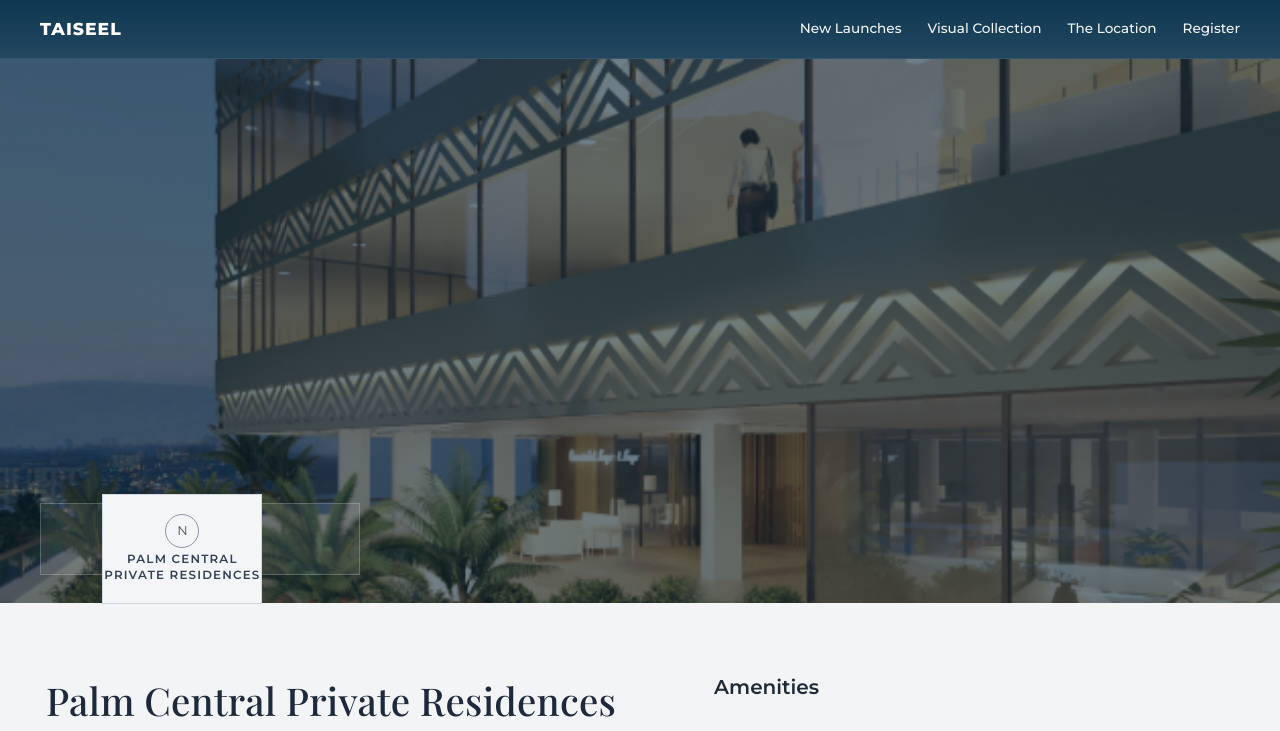
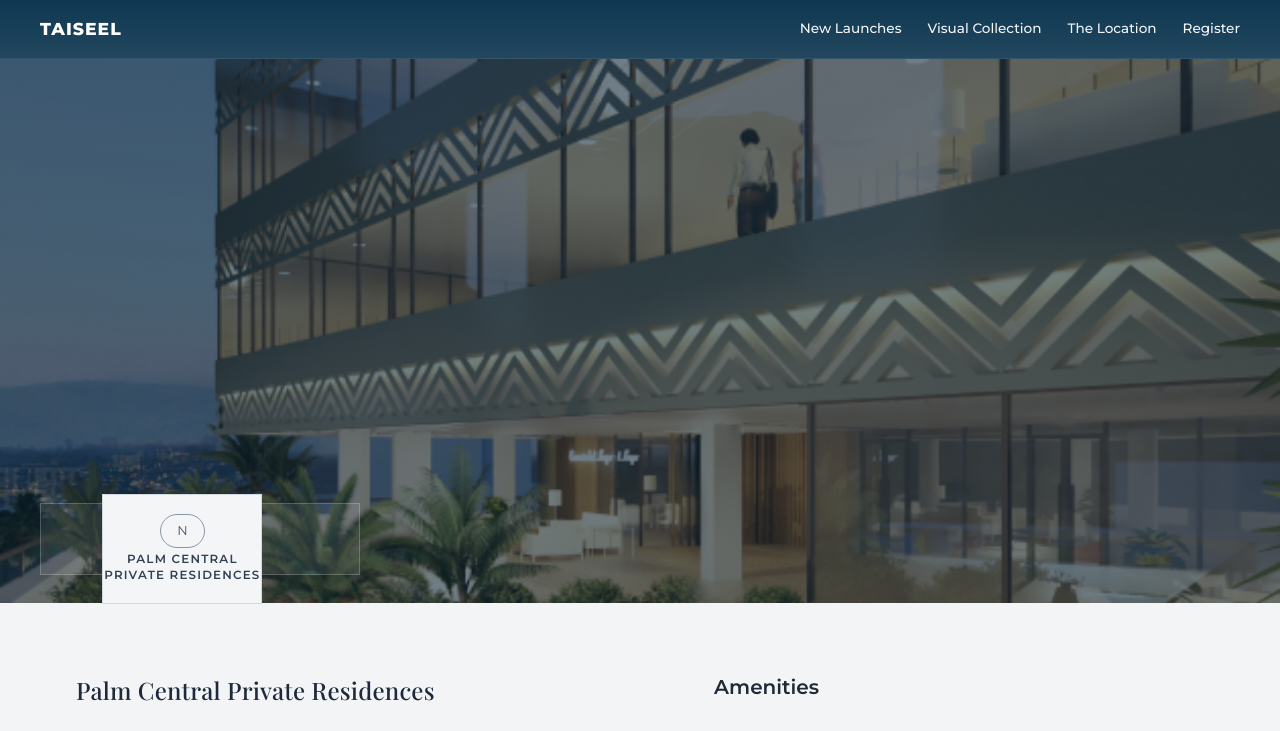
Before and after one commit to Onielq/Taiseeldevelopment, a website: page palm-central-private-residences.html in a window 1280 px wide. Shown: the top 731 px of the page. Drawn offline with nearby package versions, Linux system fonts and the light colour scheme.

Commit message:
save changes

```diff
--- a/palm-central-private-residences.html
+++ b/palm-central-private-residences.html
@@ -105,7 +105,7 @@
         }
 
         .project-badge .badge-mark {
-            width: 34px;
+            width: 45px;
             height: 34px;
             border: 1px solid #8a97a6;
             border-radius: 999px;
@@ -127,10 +127,11 @@
 
         .project-title {
             font-family: 'Playfair Display', serif;
-            font-size: clamp(1.8rem, 3vw, 2.5rem);
+            font-size: x-large;
             font-weight: 500;
             color: #1e293b;
-            margin-bottom: 8px;
+            margin-left: 30px;
+            margin-bottom: 20px;
             letter-spacing: 0.2px;
         }
 
```
